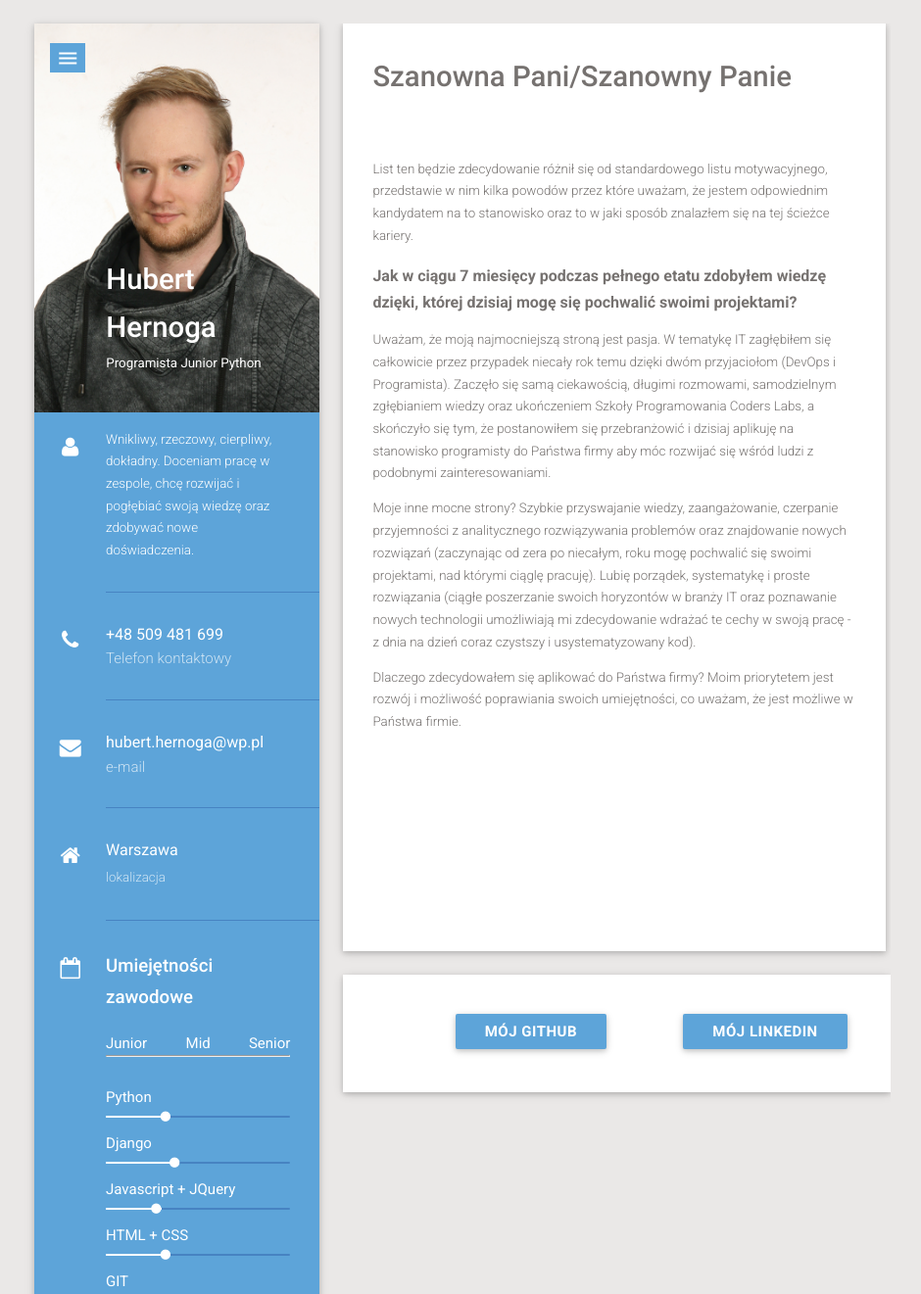
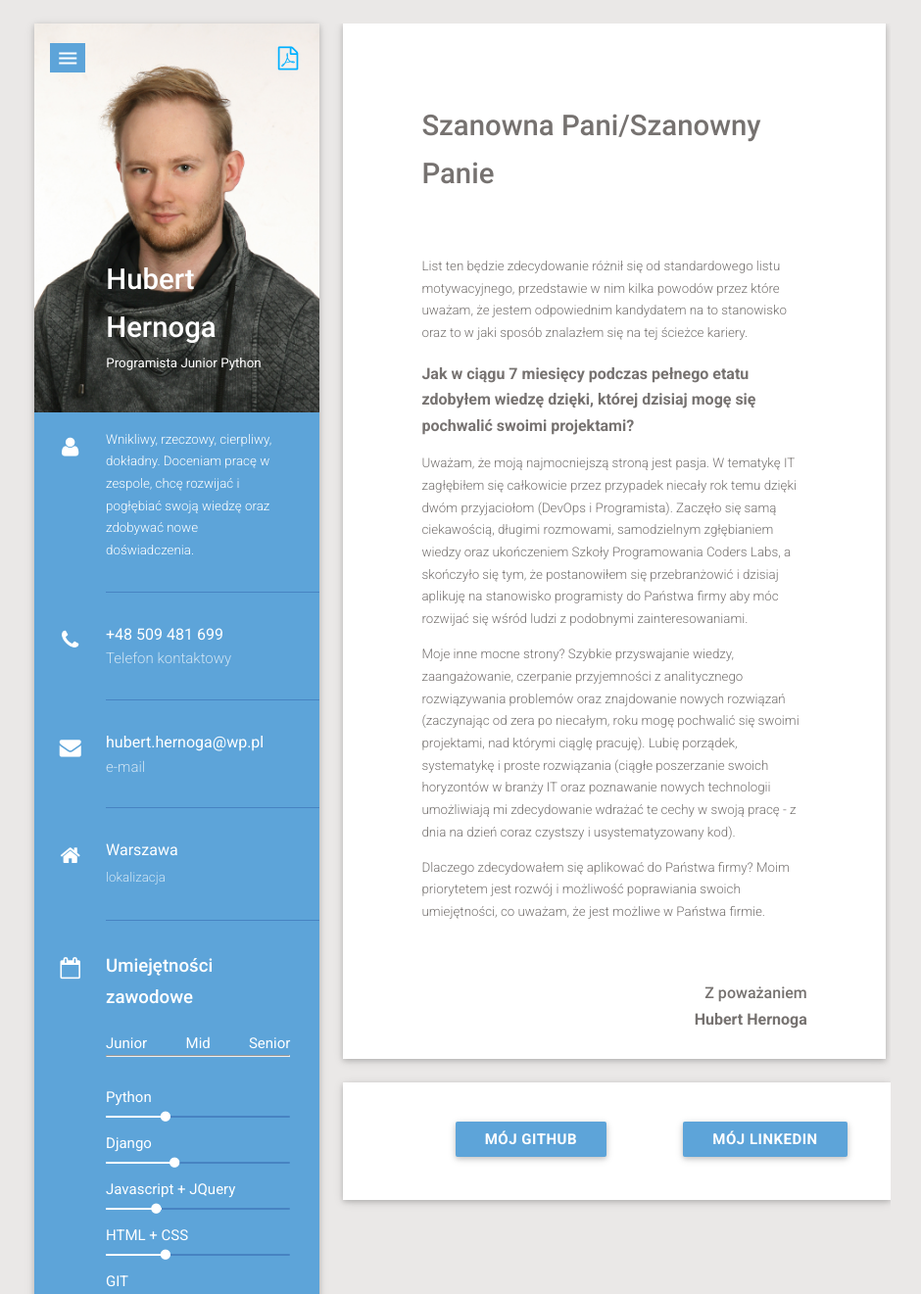
Before and after one commit to hubert-hernoga/my_web_cv, a Django app: page /cover_letter/ in a window 1280 px wide. Shown: the top 1321 px of the page at 98% size, without its empty margins (168-1108 px from the left). Run offline with Django 3.2, Linux system fonts and the light colour scheme.

Commit message:
Resolved problem with responsiveness pdf icon and signature in cover letter

```diff
--- a/cv_maker/templates/multipage/cover-letter.html
+++ b/cv_maker/templates/multipage/cover-letter.html
@@ -34,13 +34,13 @@
                 <p>Dlaczego zdecydowałem się aplikować do Państwa firmy? Moim priorytetem jest rozwój i możliwość poprawiania swoich umiejętności,
                 co uważam, że jest możliwe w Państwa firmie.</p>
 
-                <div style="margin-left: 550px; max-width: 750px;" class="cover-title">
+                <div class="cover-title">
                     <br><br>
-                    <p>Z poważaniem</p>
+                    <div><span class="signature">Z poważaniem</span>
 
 {#                <div class="signature">#}
 {#                    <img src="{% static 'multipa/images/sig.png' %}" alt="" class="img-responsive"></img>#}
-                    <p><b>Hubert Hernoga</b></p>
+                   <span class="signature"><b>Hubert Hernoga</b></span></div>
 {#                    <h5> Python Junior Developer </h5>#}
 {#                    <span>Warszawa</span>#}
                 </div>
--- a/static/multipa/css/style.css
+++ b/static/multipa/css/style.css
@@ -155,12 +155,15 @@ body {
 .sidebar .heading .nav-icon {
   position: absolute;
   top: 0;
-  padding: 0 16px;
+  left: 16px;
+}
+.sidebar .heading .pdf-collapse {
+  display: block !important;
 }
 .nav-pdf {
   position: absolute;
   top: 0;
-  padding: 0 380px;
+  right: 16px;
 }
 .mdi-pdf {
   font-size: 31px;
@@ -175,6 +178,13 @@ body {
   font-size: 18pt;
   line-height: 24pt;
   background-color: #5da4d9;
+  margin-top: 20px;
+  padding: 0px 6px;
+}
+.sidebar .heading nav .pdf-collapse i {
+  height: 30px;
+  font-size: 18pt;
+  line-height: 24pt;
   margin-top: 20px;
   padding: 0px 6px;
 }
@@ -471,7 +481,7 @@ body {
 
 */
 .cover-latter {
-  padding: 30px;
+  padding: 80px;
   margin-right: 5px;
   margin-bottom: 24px;
   background-color: white;
@@ -500,11 +510,14 @@ body {
 .cover-latter .cover-title h4 {
   font-weight: 500;
 }
-.cover-latter .cover-title p {
-  margin-top: 0px;
-}
 .cover-latter .signature h4 {
   margin: 0px;
+}
+.signature {
+ float: right;
+ width: 100%;
+ text-align: right;
+
 }
 /* ***** Contact  *****
 *
```
Also changed, not shown: static/multipa/css/responsive.css (line endings or trailing spaces).
